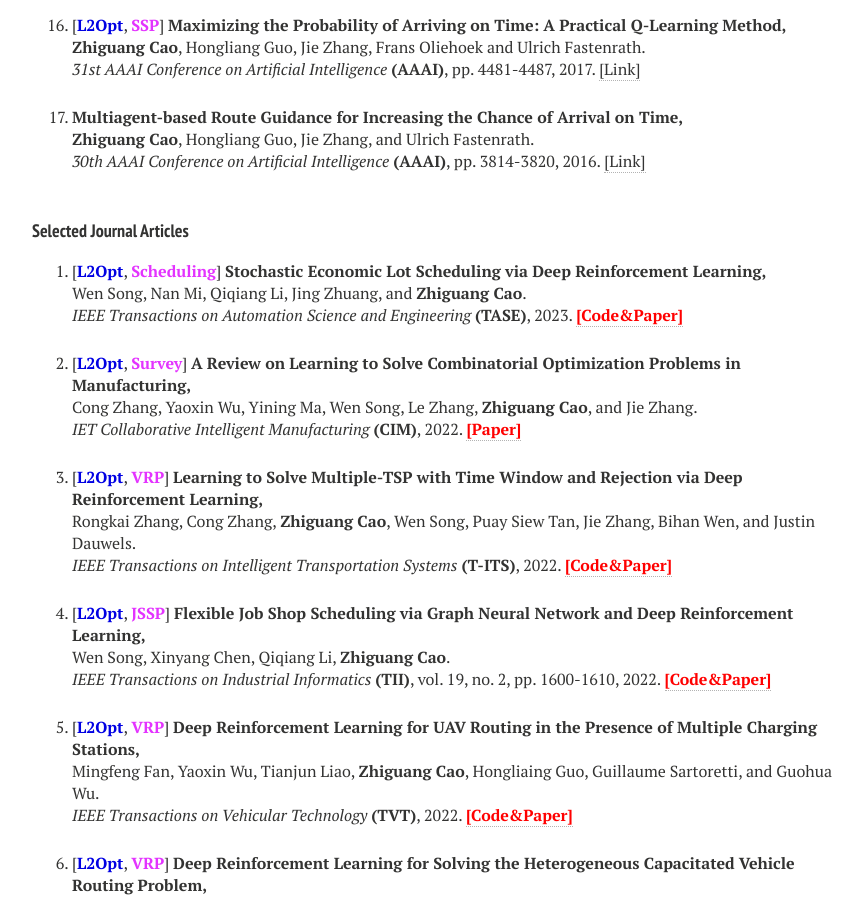
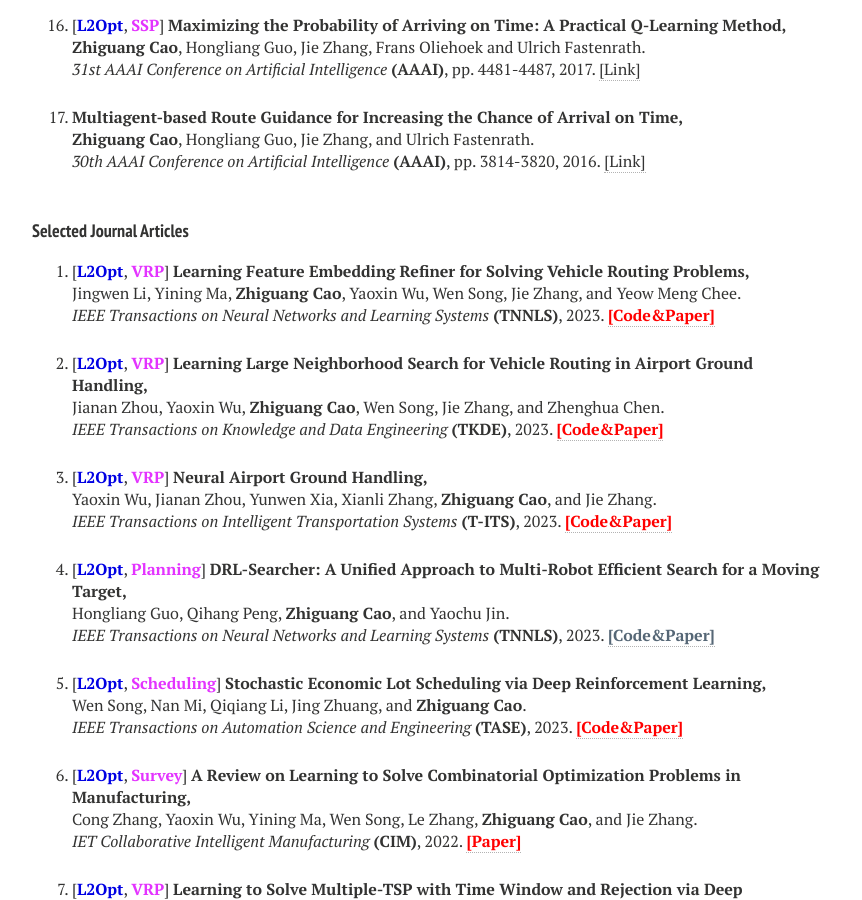
Before and after one commit to zhiguangcaosg/zhiguangcaosg.github.io, a Jekyll site: the page built from publications.md, in a window 1280 px wide and 900 px high, scrolled down 1761 px. Shown: the whole window, without its empty margins (288-1150 px from the left). Built offline with Jekyll 4.4.1, drawn with Linux system fonts in a browser that asks for light colours; nearby versions of some CDN libraries.

Commit message:
Update publications.html

```diff
--- a/_layouts/publications.html
+++ b/_layouts/publications.html
@@ -298,6 +298,15 @@ div.bibtex pre { font-size: 75%; overflow: auto;  width: 100%; padding: 0em 0em;
 <ol >
 
 <!--
+-->
+
+<li>
+<p>
+[<font color="#0000E3"><b>L2Opt</b></font>, <font color="#E333FF"><b>VRP</b></font>] <b>Learning Feature Embedding Refiner for Solving Vehicle Routing Problems,</b>
+<br>Jingwen Li, Yining Ma, <b>Zhiguang Cao</b>, Yaoxin Wu, Wen Song, Jie Zhang, and Yeow Meng Chee.<br>
+<i> IEEE Transactions on Neural Networks and Learning Systems</i> <b>(TNNLS)</b>, 2023. <a href="https://github.com/Demon0312/Feature-Embedding-Refiner" target="_blank"> <font color="#FF0000"><b>[Code&Paper]</b> </font></a>
+</p>
+</li>
 
 <li>
 <p>
@@ -324,7 +333,7 @@ div.bibtex pre { font-size: 75%; overflow: auto;  width: 100%; padding: 0em 0em;
 </p>
 </li>
 
- -->
+
 
 <li>
 <p>
```
